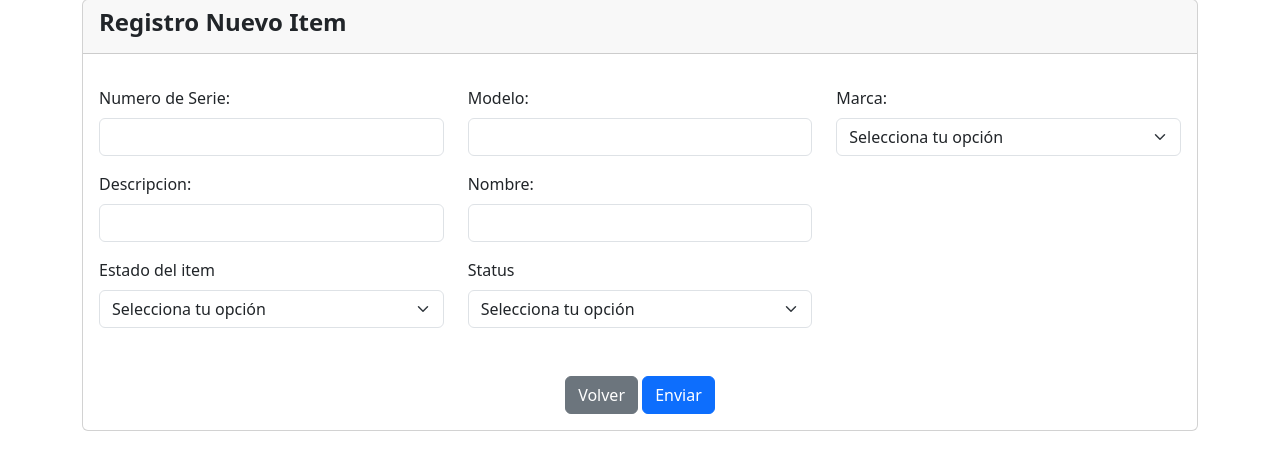
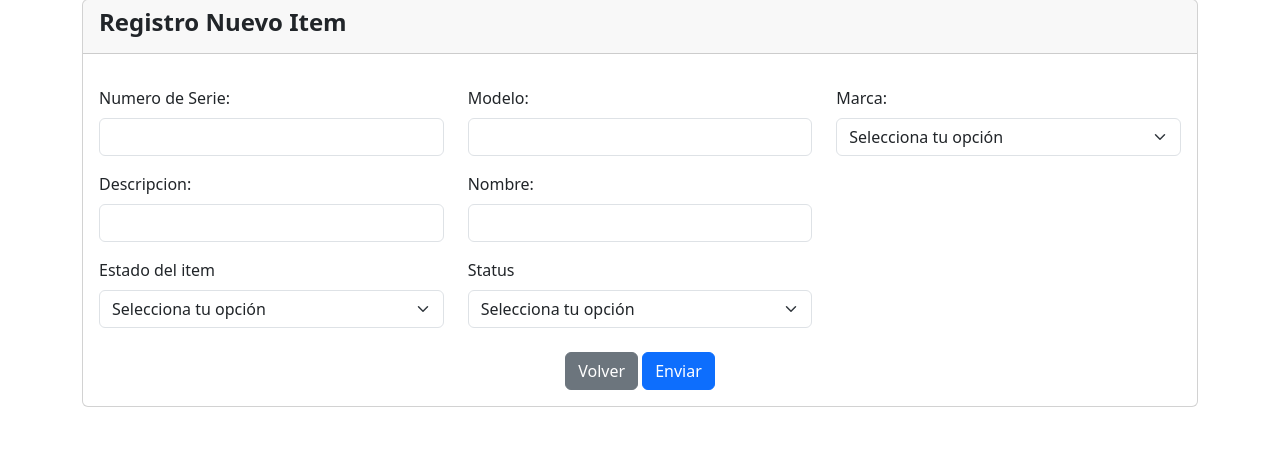
Before and after one commit to cristlm-teclogging/inventario_teclogging, a PHP site: page /inventario_tec/modules/items/registrar_item.php in a window 1280 px wide. Shown: the part 92-562 px from the top of the page. Run offline with PHP 8.4, Linux system fonts and the light colour scheme; data that the repository does not hold is empty; some libraries are stand-ins or nearby versions.

Commit message:
actulizacion items

```diff
--- a/modules/items/registrar_item.php
+++ b/modules/items/registrar_item.php
@@ -77,7 +77,7 @@ $resultado_select2 = $conexion->query($sql_select2);
                 </div>
 
                 <div class="d-flex justify-content-center">
-                    <div class="col-2 text-center fom-group mt-5">
+                    <div class="col text-center fom-group mt-4">
                         <a href="index.php" class="btn btn-secondary">Volver <i class="fa-solid fa-rotate-left fa-lg"></i></a>
                         <button  type="submit" class="btn btn-primary">Enviar <i class="fa-solid fa-check fa-lg"></i></button>
                     </div>
```
